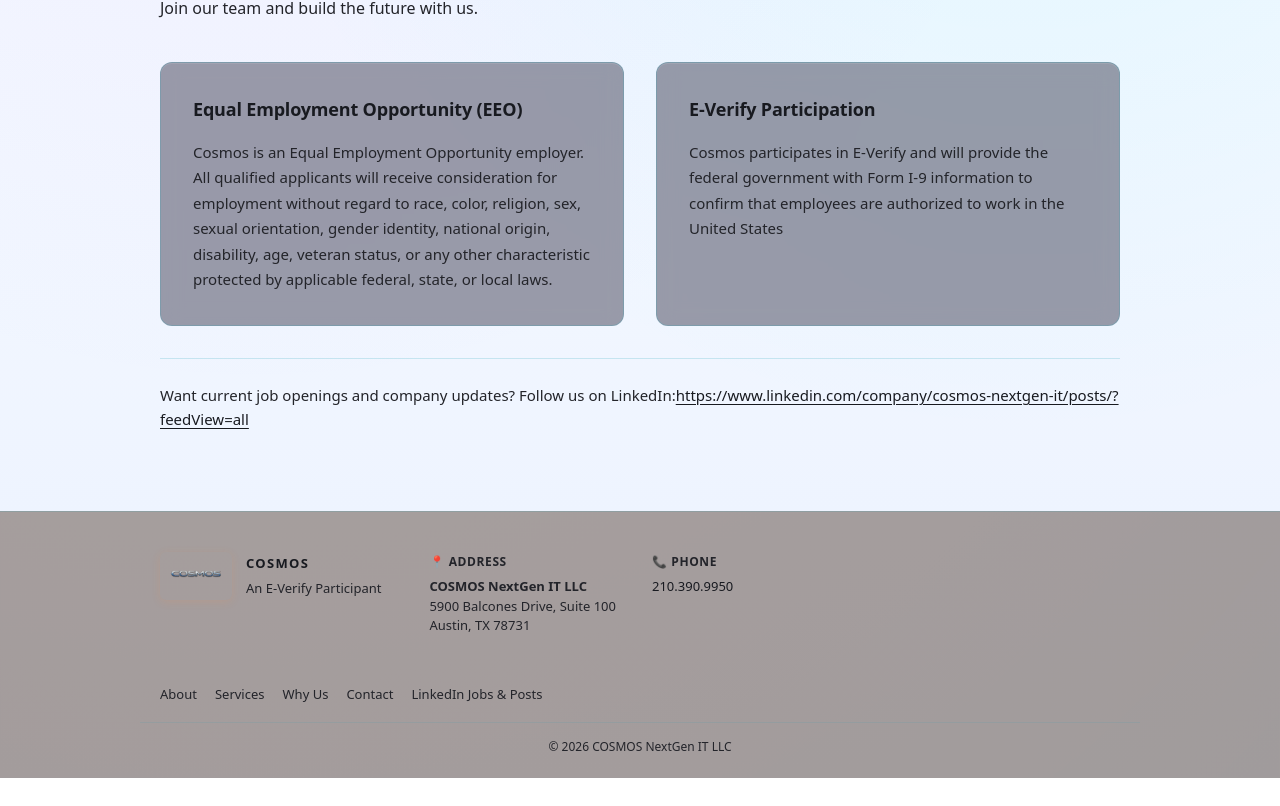
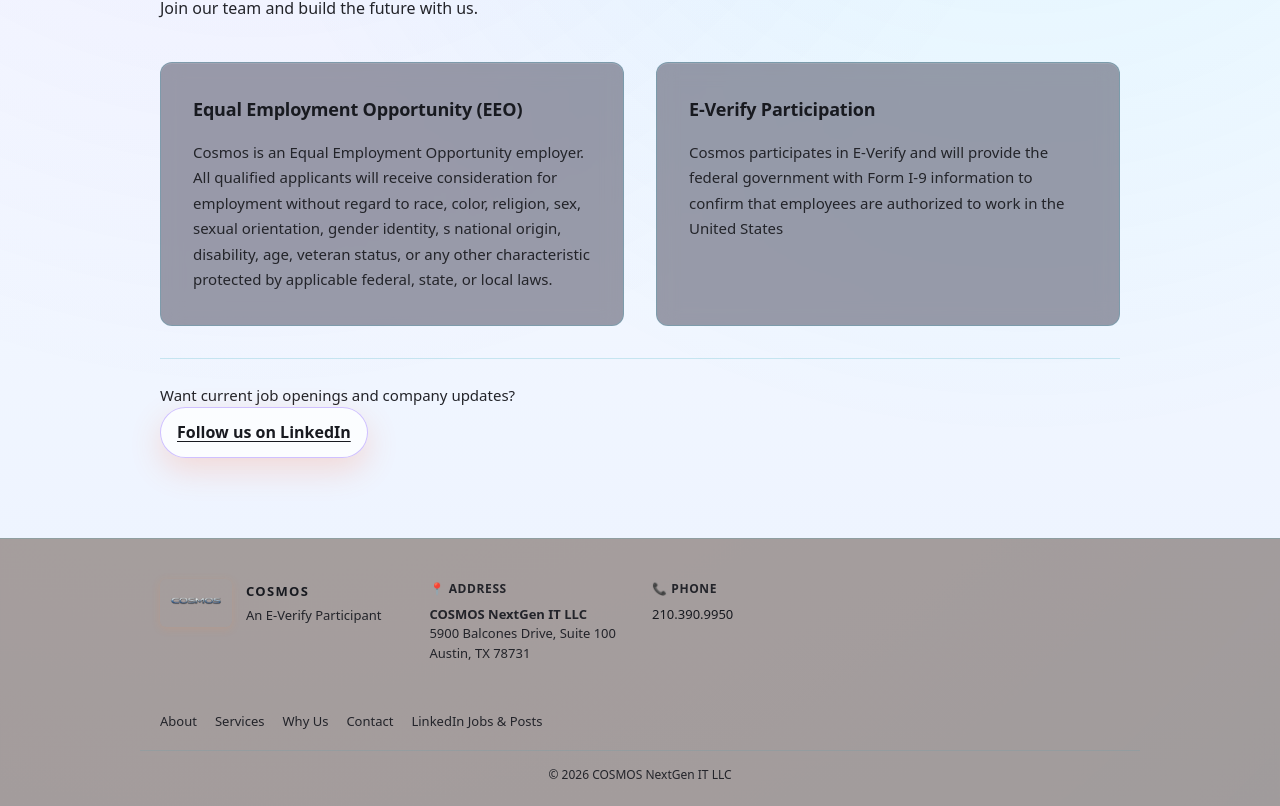
Before and after one commit to AdminCosmos/cosmosnextgen-site, a React (Vite) app: page / in a window 1280 px wide. Shown: the part 4231-5037 px from the top of the page. Before the commit the page ends 5009 px from the top, so only its background shows below. Built offline with nearby package versions, Linux system fonts and the light colour scheme.

Commit message:
Add LinkedIn button in Careers section

```diff
--- a/src/components/Careers.jsx
+++ b/src/components/Careers.jsx
@@ -14,7 +14,7 @@
               Cosmos is an Equal Employment Opportunity employer. All qualified
               applicants will receive consideration for employment without regard
               to race, color, religion, sex, sexual orientation, gender identity,
-              national origin, disability, age, veteran status, or any other
+             s national origin, disability, age, veteran status, or any other
               characteristic protected by applicable federal, state, or local laws.
             </p>
           </div>
@@ -30,12 +30,10 @@
         </div>
 
         <div className="careersFooter">
-          <p>
-            Want current job openings and company updates? Follow us on LinkedIn:
-            <a href="https://www.linkedin.com/company/cosmos-nextgen-it/posts/?feedView=all" target="_blank" rel="noopener noreferrer">
-              https://www.linkedin.com/company/cosmos-nextgen-it/posts/?feedView=all
-            </a>
-          </p>
+          <p>Want current job openings and company updates?</p>
+          <a className="btn btn-primary" href="https://www.linkedin.com/company/cosmos-nextgen-it/posts/?feedView=all" target="_blank" rel="noopener noreferrer">
+            Follow us on LinkedIn
+          </a>
         </div>
       </div>
 
```
